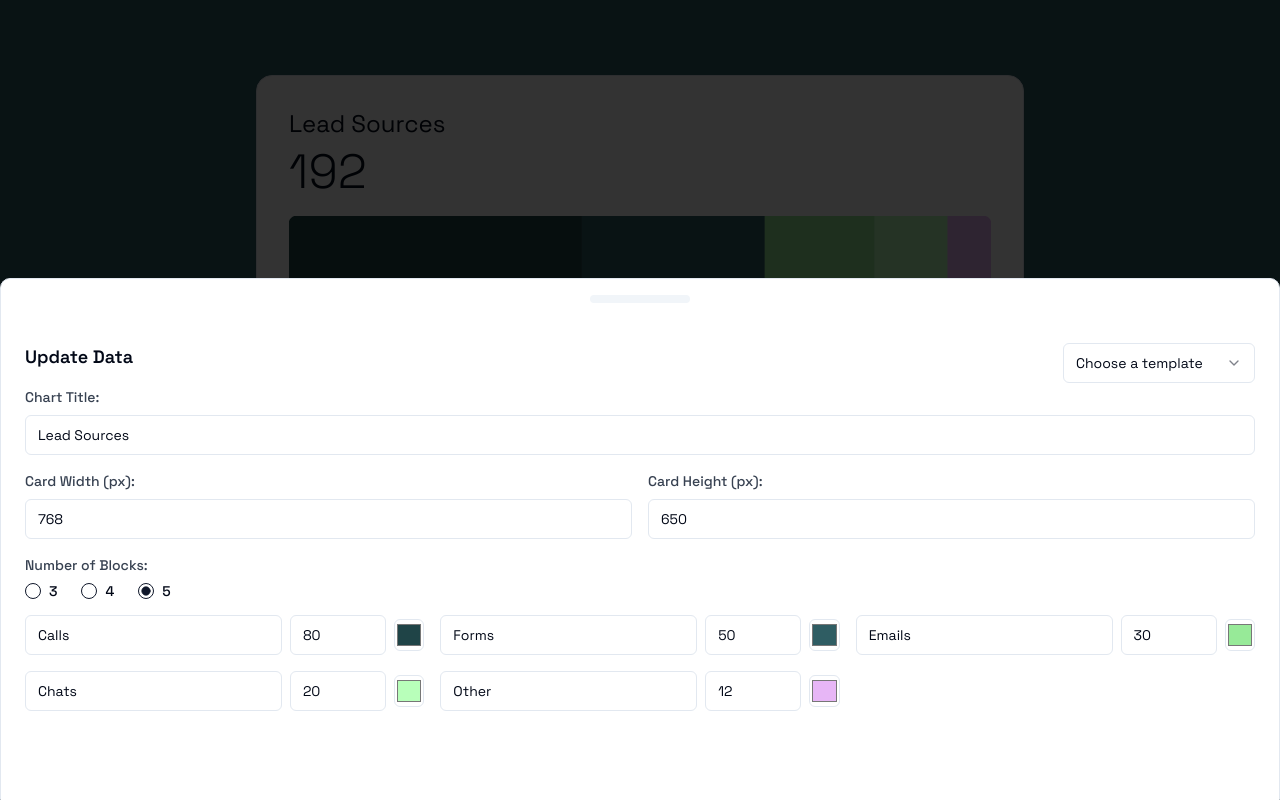
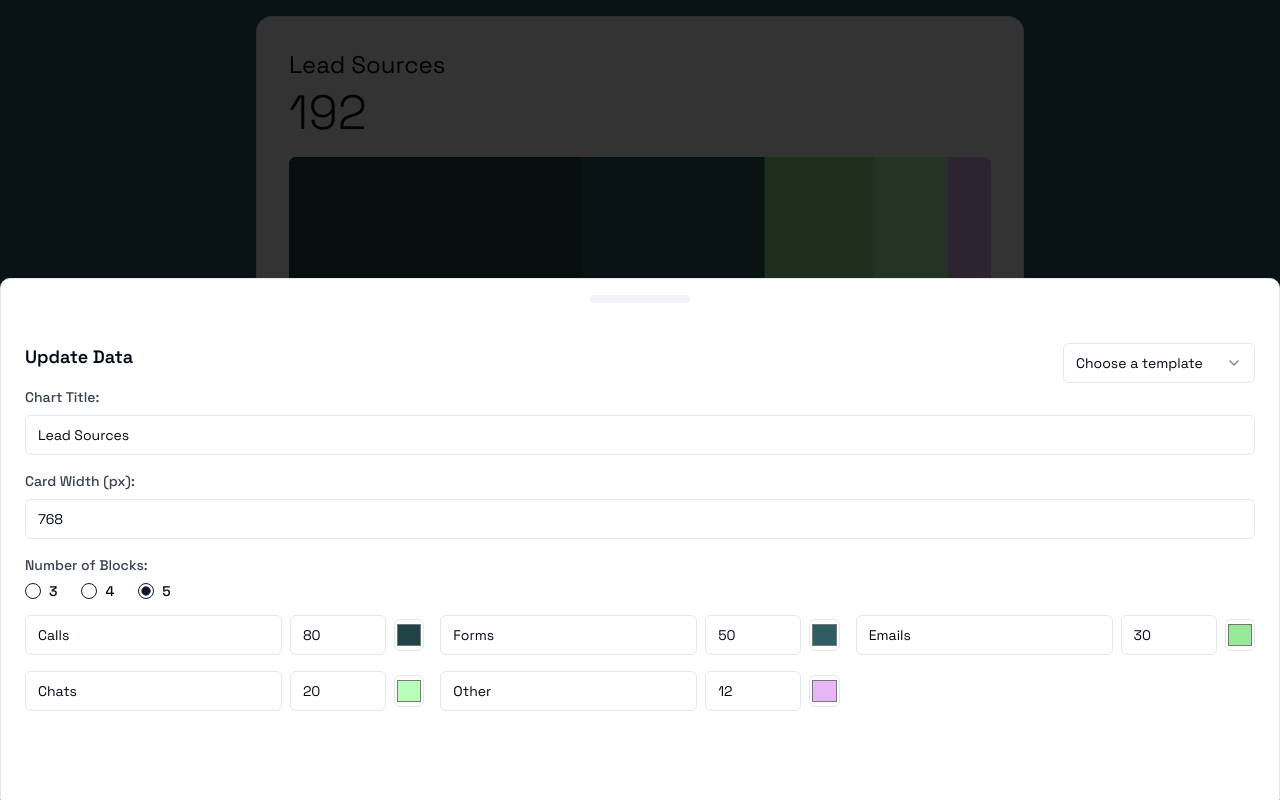
Before and after one commit to cheerlessDreamer/stacked-card-visualizer, a React (Vite) app: page / in a window 1280 px wide. Both pictures are taken after a click on the button 1232 px from the left and 752 px from the top of the page. Built offline with nearby package versions, Linux system fonts and the light colour scheme.

Commit message:
Reverted to edit c25fdbd4-8dfe-4413-a62c-798cea4dc253: "Adjust card margin to legend
Reduced the margin between the bottom of the card and the bottom of the legend by 16px.
[skip gpt_engineer]"

```diff
--- a/src/components/LeadDataForm.tsx
+++ b/src/components/LeadDataForm.tsx
@@ -14,8 +14,6 @@ interface LeadDataFormProps {
   onChartTitleChange: (newTitle: string) => void;
   cardWidth: string;
   onCardWidthChange: (newWidth: string) => void;
-  cardHeight: string;
-  onCardHeightChange: (newHeight: string) => void;
 }
 
 interface LeadDataTemplate {
@@ -99,9 +97,7 @@ const LeadDataForm: React.FC<LeadDataFormProps> = ({
   chartTitle,
   onChartTitleChange,
   cardWidth,
-  onCardWidthChange,
-  cardHeight,
-  onCardHeightChange
+  onCardWidthChange
 }) => {
   const handleTemplateChange = (templateName: string) => {
     const selectedTemplate = templates.find(t => t.name === templateName);
@@ -110,14 +106,10 @@ const LeadDataForm: React.FC<LeadDataFormProps> = ({
     }
   };
 
-  const handleDimensionChange = (e: React.ChangeEvent<HTMLInputElement>, dimensionType: 'width' | 'height') => {
+  const handleCardWidthChange = (e: React.ChangeEvent<HTMLInputElement>) => {
     const value = e.target.value;
     if (/^\d*$/.test(value)) {
-      if (dimensionType === 'width') {
       onCardWidthChange(value ? `${value}px` : '');
-      } else {
-        onCardHeightChange(value ? `${value}px` : '');
-      }
     }
   };
 
@@ -149,33 +141,18 @@ const LeadDataForm: React.FC<LeadDataFormProps> = ({
         />
       </div>
 
-      <div className="grid grid-cols-2 gap-4 mb-4">
-        <div>
+      <div className="mb-4">
         <Label htmlFor="card-width" className="block text-sm font-medium text-gray-700 mb-2">Card Width (px):</Label>
         <Input
           id="card-width"
           value={cardWidth.replace('px', '')}
-            onChange={(e) => handleDimensionChange(e, 'width')}
+          onChange={handleCardWidthChange}
           className="w-full"
           placeholder="e.g., 768"
           type="text"
           inputMode="numeric"
           pattern="\d*"
         />
-        </div>
-        <div>
-          <Label htmlFor="card-height" className="block text-sm font-medium text-gray-700 mb-2">Card Height (px):</Label>
-          <Input
-            id="card-height"
-            value={cardHeight.replace('px', '')}
-            onChange={(e) => handleDimensionChange(e, 'height')}
-            className="w-full"
-            placeholder="e.g., 600"
-            type="text"
-            inputMode="numeric"
-            pattern="\d*"
-          />
-        </div>
       </div>
 
       <div className="mb-4">
--- a/src/components/LeadsChart.tsx
+++ b/src/components/LeadsChart.tsx
@@ -8,10 +8,9 @@ interface LeadsChartProps {
   leadData: { label: string; value: number; color: string }[];
   chartTitle: string;
   cardWidth: string;
-  cardHeight: string;
 }
 
-const LeadsChart: React.FC<LeadsChartProps> = ({ totalLeads, leadData, chartTitle, cardWidth, cardHeight }) => {
+const LeadsChart: React.FC<LeadsChartProps> = ({ totalLeads, leadData, chartTitle, cardWidth }) => {
   const chartRef = useRef<HTMLCanvasElement>(null);
   const chartInstance = useRef<Chart | null>(null);
 
@@ -19,7 +18,7 @@ const LeadsChart: React.FC<LeadsChartProps> = ({ totalLeads, leadData, chartTitl
     if (leadData && leadData.length > 0) {
       updateChart();
     }
-  }, [totalLeads, leadData, chartTitle, cardWidth, cardHeight]);
+  }, [totalLeads, leadData, chartTitle, cardWidth]);
 
   const updateChart = () => {
     if (chartRef.current && leadData && leadData.length > 0) {
@@ -37,9 +36,9 @@ const LeadsChart: React.FC<LeadsChartProps> = ({ totalLeads, leadData, chartTitl
 
   const cardStyle = {
     width: cardWidth || '100%',
-    height: cardHeight || '650px',
     maxWidth: '100%',
-    minHeight: '400px',
+    minHeight: '800px',
+    height: 'auto'
   };
 
   return (
@@ -47,7 +46,7 @@ const LeadsChart: React.FC<LeadsChartProps> = ({ totalLeads, leadData, chartTitl
       <CardHeader className="flex flex-row items-center justify-between space-y-0 pb-1">
         <h2 className="text-2xl font-normal">{chartTitle}</h2>
       </CardHeader>
-      <CardContent className="flex flex-col flex-grow pt-1 pb-6"> {/* Increased bottom padding */}
+      <CardContent className="flex flex-col flex-grow pt-1">
         <div className="text-5xl font-extralight mb-5">{totalLeads.toLocaleString()}</div>
         <div className="flex-grow relative">
           <canvas ref={chartRef}></canvas>
--- a/src/pages/Index.tsx
+++ b/src/pages/Index.tsx
@@ -18,7 +18,6 @@ const Index = () => {
   const [numBlocks, setNumBlocks] = useState(5);
   const [chartTitle, setChartTitle] = useState("Lead Sources");
   const [cardWidth, setCardWidth] = useState("768px");
-  const [cardHeight, setCardHeight] = useState("650px"); // Changed from "600px" to "650px"
 
   const totalLeads = leadData.reduce((sum, item) => sum + item.value, 0);
 
@@ -69,10 +68,6 @@ const Index = () => {
     setCardWidth(newWidth);
   };
 
-  const handleCardHeightChange = (newHeight: string) => {
-    setCardHeight(newHeight);
-  };
-
   return (
     <div className="min-h-screen flex flex-col items-center justify-center bg-[#2F5D63] p-4 space-y-8 relative">
       <LeadsChart
@@ -80,7 +75,6 @@ const Index = () => {
         leadData={leadData.slice(0, numBlocks)}
         chartTitle={chartTitle}
         cardWidth={cardWidth}
-        cardHeight={cardHeight}
       />
 
       <Drawer>
@@ -101,8 +95,6 @@ const Index = () => {
               onChartTitleChange={setChartTitle}
               cardWidth={cardWidth}
               onCardWidthChange={handleCardWidthChange}
-              cardHeight={cardHeight}
-              onCardHeightChange={handleCardHeightChange}
             />
           </div>
         </DrawerContent>
--- a/src/utils/chartConfig.ts
+++ b/src/utils/chartConfig.ts
@@ -30,9 +30,7 @@ export const createChartConfig = (totalLeads: number, leadData: { label: string;
       responsive: true,
       maintainAspectRatio: false,
       layout: {
-        padding: {
-          bottom: 20 // Add bottom padding to the chart
-        }
+        padding: 0
       },
       scales: {
         x: {
@@ -95,7 +93,7 @@ export const createChartConfig = (totalLeads: number, leadData: { label: string;
           ul.style.justifyContent = 'flex-start';
           ul.style.gap = '16px';
           ul.style.padding = '0';
-          ul.style.margin = '16px 0 0 0'; // Removed negative bottom margin
+          ul.style.margin = '16px 0 -16px 0'; // Changed from '16px 0 0 0' to '16px 0 -16px 0'
           ul.style.listStyle = 'none';
 
           items.forEach(item => {
@@ -120,7 +118,7 @@ export const createChartConfig = (totalLeads: number, leadData: { label: string;
             circleSpan.style.height = '8px';
             circleSpan.style.borderRadius = '50%';
             circleSpan.style.marginRight = '8px';
-            circleSpan.style.marginTop = '6px';
+            circleSpan.style.marginTop = '6px'; // Changed from 4px to 6px
 
             // Text container
             const textContainer = document.createElement('div');
```
Lines whose indentation alone changed are shown as unchanged.
